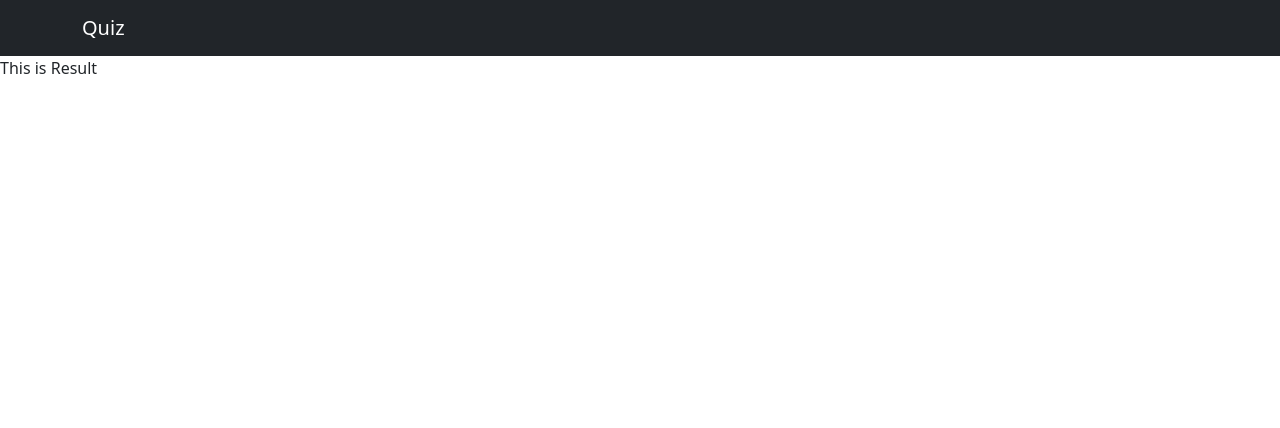
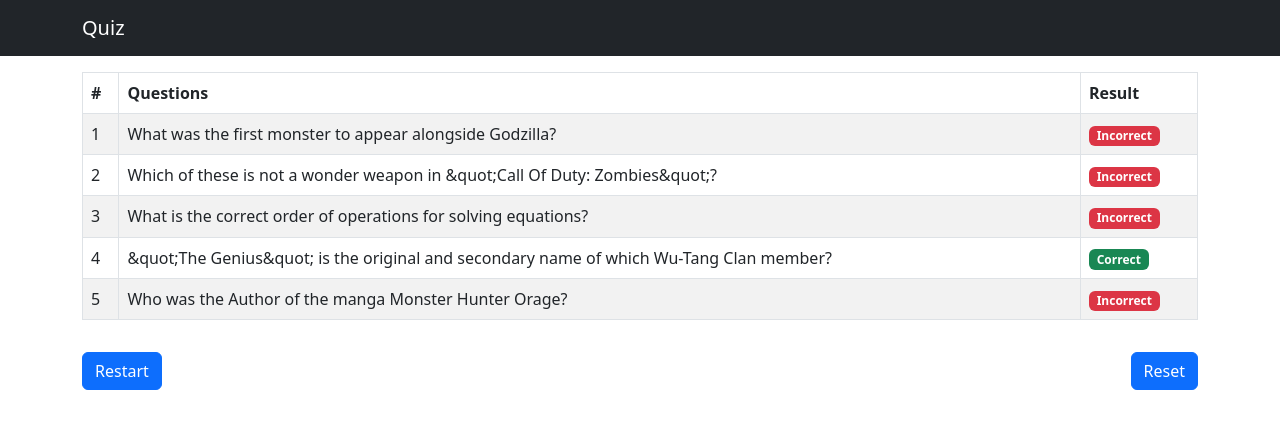
Before and after one commit to sandeepscet/react-practice, a React (Create React App) app: page / in a window 1280 px wide. Shown: the top 428 px of the page. Built offline with nearby package versions, Linux system fonts and the light colour scheme.

Commit message:
result screen completed

```diff
--- a/src/components/Result.js
+++ b/src/components/Result.js
@@ -1,11 +1,74 @@
-import React from 'react';
+import React , { useState } from 'react';
+import Button from 'react-bootstrap/Button';
+import Table from 'react-bootstrap/Table';
+import Badge from 'react-bootstrap/Badge';
+import Container from 'react-bootstrap/Container';
+import { connect } from 'react-redux';
+import * as QUIZACTIONS from '../actions/quiz.js';
+import {  QUIZ_STATUS } from '../constants/constants.js';
 
-function Result() {
+
+
+function Result(props) {
+  const {qna , result } = props;
+
+  const restartQuiz = () => {
+    props.restartQuiz();
+    props.saveResult([]);
+  };
+
+  const resetQuiz = () => {
+    props.resetQuiz();
+    props.saveResult([]);
+  };
+
     return (
-      <div>
-        This is Result
-      </div>
+      <>
+      <Container className='pt-3'>
+      <Table striped bordered hover>
+      <thead>
+        <tr>
+          <th>#</th>
+          <th>Questions</th>
+          <th>Result</th>
+        </tr>
+      </thead>
+      <tbody>
+      {qna.map((question , index) => (
+        <tr key={question.question}>
+          <td>{index + 1}</td>
+          <td>{question.question}</td>
+          <td>{result[index] ?
+          <Badge bg="success">        Correct       </Badge> :
+          <Badge bg="danger">        Incorrect       </Badge>
+          }</td>
+        </tr>))}
+      </tbody>
+    </Table>
+    </Container>
+    <Container className='pt-3'>
+      <Button variant="primary" type="button" className='float-start' onClick={restartQuiz}>  Restart </Button>
+      <Button variant="primary" type="button"  className='float-end' onClick={resetQuiz}>  Reset </Button>
+    </Container>
+    </>
     );
   }
 
-  export default Result;
+  const mapStateToProps = (state) => {
+    const { quiz } = state;
+
+    return {
+        qna: quiz.data,
+        result: quiz.result
+    };
+  }
+
+  const mapDispatchToProps = dispatch => {
+  return {
+    saveResult: result => dispatch(QUIZACTIONS.saveResult(result)),
+    restartQuiz: () => dispatch(QUIZACTIONS.updateQuizStatus(QUIZ_STATUS.START)),
+    resetQuiz: () => dispatch(QUIZACTIONS.updateQuizStatus(QUIZ_STATUS.RESET)),
+  };
+  };
+
+  export default connect(mapStateToProps, mapDispatchToProps)(Result);
--- a/src/reducers/quiz.js
+++ b/src/reducers/quiz.js
@@ -93,7 +93,7 @@ const initialState = {
             ]
         }
         ],
-    'result' : [false, false, false, false, false]
+    'result' : [false, false, false, true, false]
 }
 
 export const quiz = (state =  initialState, action) => {
```
